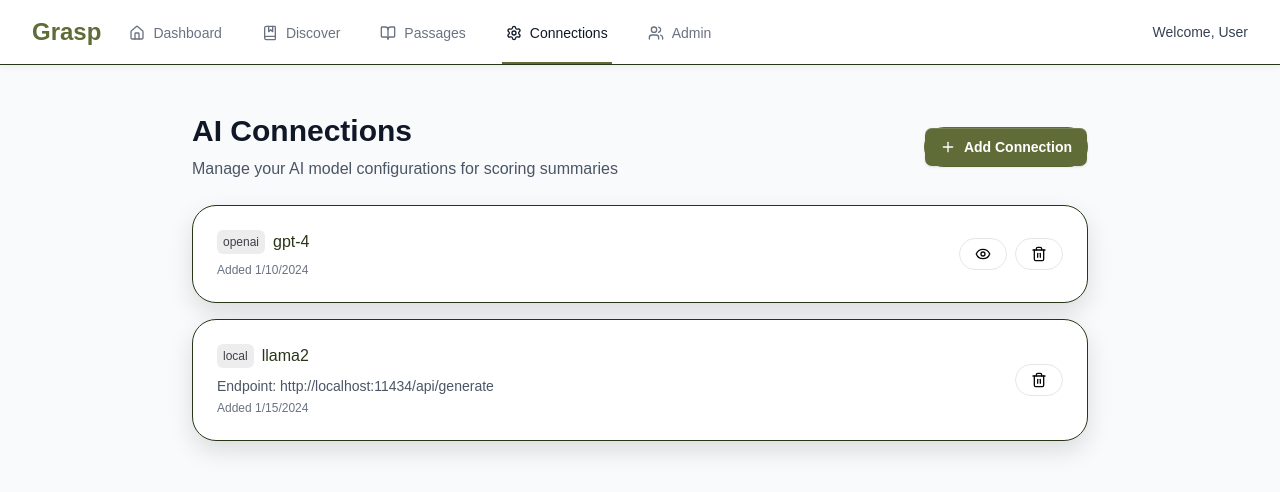
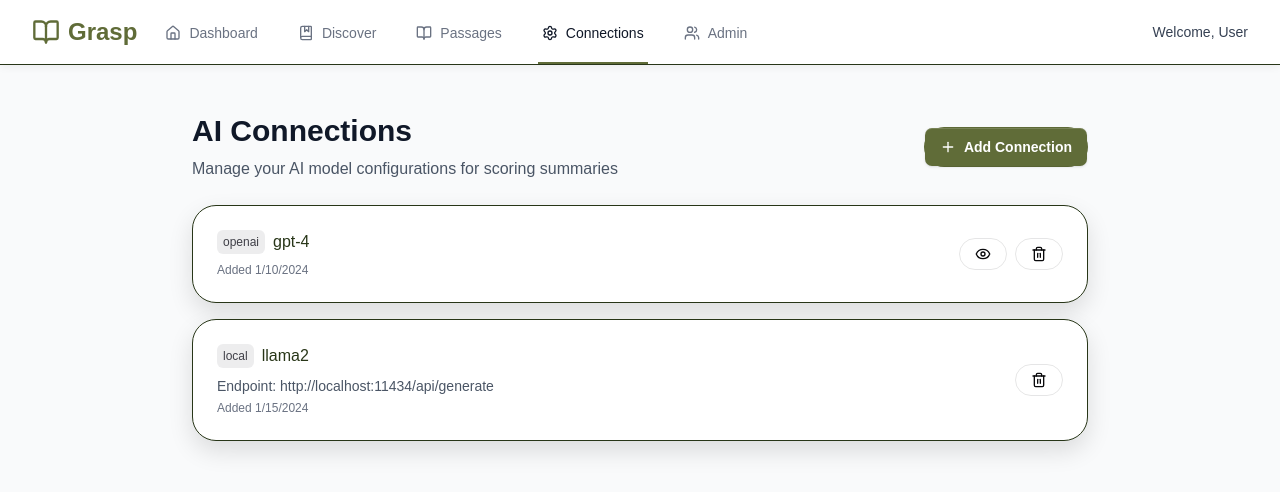
Before and after one commit to hhuumm/grasp, a Next.js app: page /connections in a window 1280 px wide. Shown: the top 492 px of the page. Built offline with nearby package versions, Linux system fonts and the light colour scheme; no server answers.

Commit message:
Add book icon to Grasp branding

```diff
--- a/src/app/demo/page.tsx
+++ b/src/app/demo/page.tsx
@@ -279,7 +279,7 @@ export default function DemoPage() {
         <div className="max-w-7xl mx-auto px-4 sm:px-6 lg:px-8">
           <div className="flex justify-between items-center py-6">
             <div className="flex items-center">
-              <BookOpen className="h-8 w-8 text-blue-600 mr-3" />
+              <BookOpen className="h-8 w-8 text-blue-600 mr-3" aria-hidden="true" />
               <h1 className="text-2xl font-bold text-gray-900">Grasp</h1>
             </div>
             <div className="flex items-center space-x-4">
--- a/src/app/page.tsx
+++ b/src/app/page.tsx
@@ -19,7 +19,7 @@ export default function Home() {
         <div className="max-w-7xl mx-auto px-4 sm:px-6 lg:px-8">
           <div className="flex justify-between items-center py-6">
             <div className="flex items-center">
-              <BookOpen className="h-8 w-8 text-blue-600 mr-3" />
+              <BookOpen className="h-8 w-8 text-blue-600 mr-3" aria-hidden="true" />
               <h1 className="text-2xl font-bold text-gray-900">Grasp</h1>
             </div>
             <div className="flex items-center space-x-4">
--- a/src/components/layout/navbar.tsx
+++ b/src/components/layout/navbar.tsx
@@ -24,8 +24,13 @@ export function Navbar() {
         <div className="flex justify-between h-16">
           <div className="flex">
             <div className="flex-shrink-0 flex items-center">
-              <Link href="/dashboard" className="text-2xl font-bold text-[var(--primary)]">
-                Grasp
+              <Link
+                href="/dashboard"
+                className="inline-flex items-center gap-2 text-2xl font-bold text-[var(--primary)]"
+                aria-label="Grasp dashboard"
+              >
+                <BookOpen className="h-7 w-7" aria-hidden="true" />
+                <span>Grasp</span>
               </Link>
             </div>
             <div className="hidden sm:ml-6 sm:flex sm:space-x-8">
```
Also changed, not shown: src/app/icon.svg (added).
